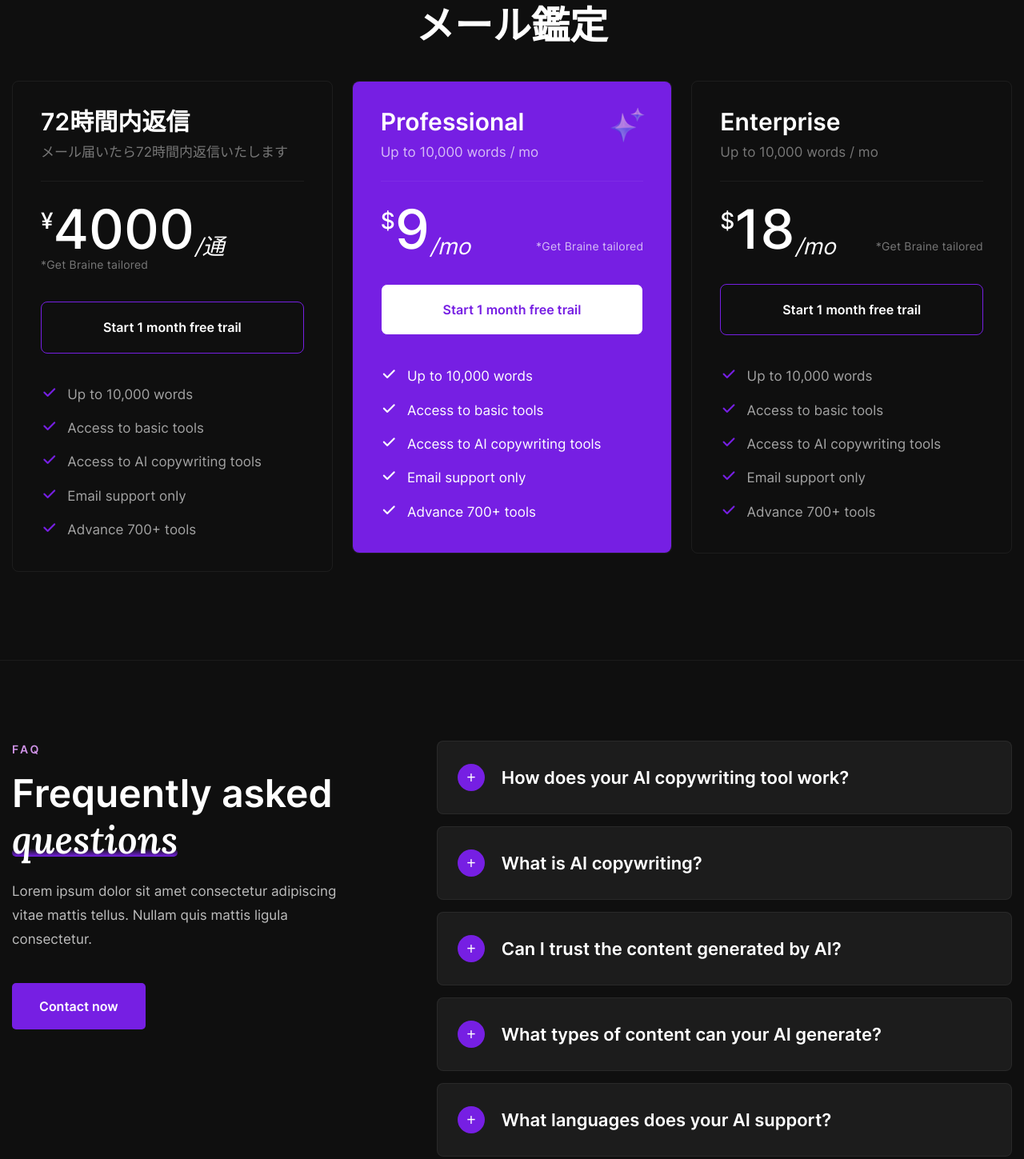
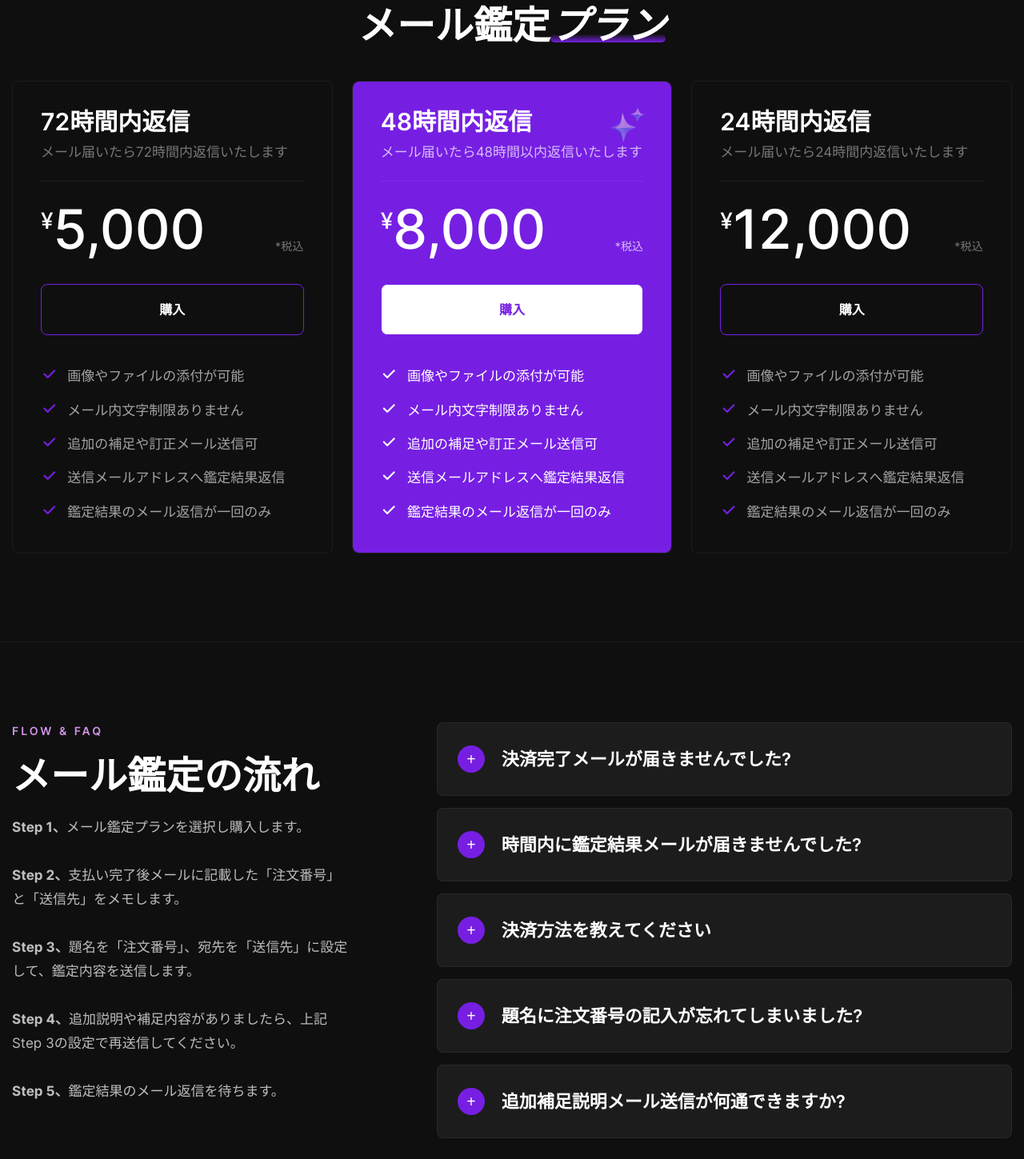
Before and after one commit to binarytree-inc/BinaryTreeOfficial, a plain HTML site: page kosuzu.html in a window 1280 px wide. Shown: the part 645-2094 px from the top of the page at 80% size. Drawn offline with Linux system fonts and the light colour scheme; files whose address does not match are found by name.

Commit message:
modify k

```diff
--- a/kosuzu.html
+++ b/kosuzu.html
@@ -171,7 +171,7 @@
 				<!-- Sec Title -->
 				<div class="sec-title centered">
 					<div class="sec-title_title">Our Pricing</div>
-					<h2 class="sec-title_heading">メール鑑定</h2>
+					<h2 class="sec-title_heading">メール鑑定<span>プラン</span></h2>
 				</div>
 				<div class="pricing-tabs tabs-box">
 
@@ -198,18 +198,18 @@
 											<div class="price-block_one-subtitle">メール届いたら72時間内返信いたします</div>
 											<div class="price-block_one-content">
 												<div class="d-flex justify-content-between align-items-end flex-wrap">
-													<div class="price-block_one-price"><sup>¥</sup>4000<sub>/通</sub></div>
-													<div class="price-block_one-text">*Get Braine tailored</div>
+													<div class="price-block_one-price"><sup>¥</sup>5,000<sub></sub></div>
+													<div class="price-block_one-text">*税込</div>
 												</div>
 												<div class="price-block_one-button">
-													<a class="template-btn price-one_button" href="#">Start 1 month free trail</a>
+													<a class="template-btn price-one_button" href="#">購入</a>
 												</div>
 												<ul class="price-block_one-list">
-													<li><i class="fa-solid fa-check fa-fw"></i>Up to 10,000 words</li>
-													<li><i class="fa-solid fa-check fa-fw"></i>Access to basic tools</li>
-													<li><i class="fa-solid fa-check fa-fw"></i>Access to AI copywriting tools</li>
-													<li><i class="fa-solid fa-check fa-fw"></i>Email support only</li>
-													<li><i class="fa-solid fa-check fa-fw"></i>Advance 700+ tools</li>
+													<li><i class="fa-solid fa-check fa-fw"></i>画像やファイルの添付が可能</li>
+													<li><i class="fa-solid fa-check fa-fw"></i>メール内文字制限ありません</li>
+													<li><i class="fa-solid fa-check fa-fw"></i>追加の補足や訂正メール送信可</li>
+													<li><i class="fa-solid fa-check fa-fw"></i>送信メールアドレスへ鑑定結果返信</li>
+													<li><i class="fa-solid fa-check fa-fw"></i>鑑定結果のメール返信が一回のみ</li>
 												</ul>
 											</div>
 										</div>
@@ -219,22 +219,22 @@
 									<div class="price-block_one active col-lg-4 col-md-6 col-sm-12">
 										<div class="price-block_one-inner">
 											<div class="price-one_stars" style="background-image:url(static/image/price-stars.png)"></div>
-											<div class="price-block_one-title">Professional</div>
-											<div class="price-block_one-subtitle">Up to 10,000 words / mo</div>
+											<div class="price-block_one-title">48時間内返信</div>
+											<div class="price-block_one-subtitle">メール届いたら48時間以内返信いたします</div>
 											<div class="price-block_one-content">
 												<div class="d-flex justify-content-between align-items-end flex-wrap">
-													<div class="price-block_one-price"><sup>$</sup>9<sub>/mo</sub></div>
-													<div class="price-block_one-text">*Get Braine tailored</div>
+													<div class="price-block_one-price"><sup>¥</sup>8,000<sub></sub></div>
+													<div class="price-block_one-text">*税込</div>
 												</div>
 												<div class="price-block_one-button">
-													<a class="template-btn price-one_button" href="#">Start 1 month free trail</a>
+													<a class="template-btn price-one_button" href="#">購入</a>
 												</div>
 												<ul class="price-block_one-list">
-													<li><i class="fa-solid fa-check fa-fw"></i>Up to 10,000 words</li>
-													<li><i class="fa-solid fa-check fa-fw"></i>Access to basic tools</li>
-													<li><i class="fa-solid fa-check fa-fw"></i>Access to AI copywriting tools</li>
-													<li><i class="fa-solid fa-check fa-fw"></i>Email support only</li>
-													<li><i class="fa-solid fa-check fa-fw"></i>Advance 700+ tools</li>
+													<li><i class="fa-solid fa-check fa-fw"></i>画像やファイルの添付が可能</li>
+													<li><i class="fa-solid fa-check fa-fw"></i>メール内文字制限ありません</li>
+													<li><i class="fa-solid fa-check fa-fw"></i>追加の補足や訂正メール送信可</li>
+													<li><i class="fa-solid fa-check fa-fw"></i>送信メールアドレスへ鑑定結果返信</li>
+													<li><i class="fa-solid fa-check fa-fw"></i>鑑定結果のメール返信が一回のみ</li>
 												</ul>
 											</div>
 										</div>
@@ -243,22 +243,22 @@
 									<!-- Price Block One -->
 									<div class="price-block_one col-lg-4 col-md-6 col-sm-12">
 										<div class="price-block_one-inner">
-											<div class="price-block_one-title">Enterprise</div>
-											<div class="price-block_one-subtitle">Up to 10,000 words / mo</div>
+											<div class="price-block_one-title">24時間内返信</div>
+											<div class="price-block_one-subtitle">メール届いたら24時間内返信いたします</div>
 											<div class="price-block_one-content">
 												<div class="d-flex justify-content-between align-items-end flex-wrap">
-													<div class="price-block_one-price"><sup>$</sup>18<sub>/mo</sub></div>
-													<div class="price-block_one-text">*Get Braine tailored</div>
+													<div class="price-block_one-price"><sup>¥</sup>12,000<sub></sub></div>
+													<div class="price-block_one-text">*税込</div>
 												</div>
 												<div class="price-block_one-button">
-													<a class="template-btn price-one_button" href="#">Start 1 month free trail</a>
+													<a class="template-btn price-one_button" href="#">購入</a>
 												</div>
 												<ul class="price-block_one-list">
-													<li><i class="fa-solid fa-check fa-fw"></i>Up to 10,000 words</li>
-													<li><i class="fa-solid fa-check fa-fw"></i>Access to basic tools</li>
-													<li><i class="fa-solid fa-check fa-fw"></i>Access to AI copywriting tools</li>
-													<li><i class="fa-solid fa-check fa-fw"></i>Email support only</li>
-													<li><i class="fa-solid fa-check fa-fw"></i>Advance 700+ tools</li>
+													<li><i class="fa-solid fa-check fa-fw"></i>画像やファイルの添付が可能</li>
+													<li><i class="fa-solid fa-check fa-fw"></i>メール内文字制限ありません</li>
+													<li><i class="fa-solid fa-check fa-fw"></i>追加の補足や訂正メール送信可</li>
+													<li><i class="fa-solid fa-check fa-fw"></i>送信メールアドレスへ鑑定結果返信</li>
+													<li><i class="fa-solid fa-check fa-fw"></i>鑑定結果のメール返信が一回のみ</li>
 												</ul>
 											</div>
 										</div>
@@ -267,87 +267,6 @@
 								</div>
 							</div>
 						</div>
-
-						<!-- Tab -->
-						<div class="tab" id="prod-yearly">
-							<div class="content">
-								<div class="row clearfix">
-									<!-- Price Block One -->
-									<div class="price-block_one col-lg-4 col-md-6 col-sm-12">
-										<div class="price-block_one-inner">
-											<div class="price-block_one-title">Starter</div>
-											<div class="price-block_one-subtitle">Up to 2,000 words / mo</div>
-											<div class="price-block_one-content">
-												<div class="d-flex justify-content-between align-items-end flex-wrap">
-													<div class="price-block_one-price"><sup>$</sup>3<sub>/mo</sub></div>
-													<div class="price-block_one-text">*Get Braine tailored</div>
-												</div>
-												<div class="price-block_one-button">
-													<a class="template-btn price-one_button" href="#">Start 1 month free trail</a>
-												</div>
-												<ul class="price-block_one-list">
-													<li><i class="fa-solid fa-check fa-fw"></i>Up to 10,000 words</li>
-													<li><i class="fa-solid fa-check fa-fw"></i>Access to basic tools</li>
-													<li><i class="fa-solid fa-check fa-fw"></i>Access to AI copywriting tools</li>
-													<li><i class="fa-solid fa-check fa-fw"></i>Email support only</li>
-													<li><i class="fa-solid fa-check fa-fw"></i>Advance 700+ tools</li>
-												</ul>
-											</div>
-										</div>
-									</div>
-
-									<!-- Price Block One -->
-									<div class="price-block_one active col-lg-4 col-md-6 col-sm-12">
-										<div class="price-block_one-inner">
-											<div class="price-one_stars" style="background-image:url(static/image/price-stars.png)"></div>
-											<div class="price-block_one-title">Professional</div>
-											<div class="price-block_one-subtitle">Up to 10,000 words / mo</div>
-											<div class="price-block_one-content">
-												<div class="d-flex justify-content-between align-items-end flex-wrap">
-													<div class="price-block_one-price"><sup>$</sup>9<sub>/mo</sub></div>
-													<div class="price-block_one-text">*Get Braine tailored</div>
-												</div>
-												<div class="price-block_one-button">
-													<a class="template-btn price-one_button" href="#">Start 1 month free trail</a>
-												</div>
-												<ul class="price-block_one-list">
-													<li><i class="fa-solid fa-check fa-fw"></i>Up to 10,000 words</li>
-													<li><i class="fa-solid fa-check fa-fw"></i>Access to basic tools</li>
-													<li><i class="fa-solid fa-check fa-fw"></i>Access to AI copywriting tools</li>
-													<li><i class="fa-solid fa-check fa-fw"></i>Email support only</li>
-													<li><i class="fa-solid fa-check fa-fw"></i>Advance 700+ tools</li>
-												</ul>
-											</div>
-										</div>
-									</div>
-
-									<!-- Price Block One -->
-									<div class="price-block_one col-lg-4 col-md-6 col-sm-12">
-										<div class="price-block_one-inner">
-											<div class="price-block_one-title">Enterprise</div>
-											<div class="price-block_one-subtitle">Up to 10,000 words / mo</div>
-											<div class="price-block_one-content">
-												<div class="d-flex justify-content-between align-items-end flex-wrap">
-													<div class="price-block_one-price"><sup>$</sup>18<sub>/mo</sub></div>
-													<div class="price-block_one-text">*Get Braine tailored</div>
-												</div>
-												<div class="price-block_one-button">
-													<a class="template-btn price-one_button" href="#">Start 1 month free trail</a>
-												</div>
-												<ul class="price-block_one-list">
-													<li><i class="fa-solid fa-check fa-fw"></i>Up to 10,000 words</li>
-													<li><i class="fa-solid fa-check fa-fw"></i>Access to basic tools</li>
-													<li><i class="fa-solid fa-check fa-fw"></i>Access to AI copywriting tools</li>
-													<li><i class="fa-solid fa-check fa-fw"></i>Email support only</li>
-													<li><i class="fa-solid fa-check fa-fw"></i>Advance 700+ tools</li>
-												</ul>
-											</div>
-										</div>
-									</div>
-								</div>
-							</div>
-						</div>
-
 					</div>
 
 				</div>
@@ -366,17 +285,15 @@
 					<div class="faq-one_title-outer">
 						<!-- Sec Title -->
 						<div class="sec-title">
-							<div class="sec-title_title">faq</div>
-							<h2 class="sec-title_heading">Frequently asked <span>questions</span></h2>
-							<div class="sec-title_text">Lorem ipsum dolor sit amet consectetur adipiscing vitae mattis tellus. Nullam quis mattis ligula consectetur.</div>
-						</div>
-						<div class="faq-one_button">
-							<a href="contact.html" class="template-btn btn-style-one">
-								<span class="btn-wrap">
-									<span class="text-one">Contact now</span>
-									<span class="text-two">Contact now</span>
-								</span>
-							</a>
+							<div class="sec-title_title">flow & faq</div>
+							<h2 class="sec-title_heading">メール鑑定の流れ</h2>
+							<div class="sec-title_text">
+								<b>Step 1、</b>メール鑑定プランを選択し購入します。<br><br>
+								<b>Step 2、</b>支払い完了後メールに記載した「注文番号」と「送信先」をメモします。<br><br>
+								<b>Step 3、</b>題名を「注文番号」、宛先を「送信先」に設定して、鑑定内容を送信します。<br><br>
+								<b>Step 4、</b>追加説明や補足内容がありましたら、上記Step 3の設定で再送信してください。<br><br>
+								<b>Step 5、</b>鑑定結果のメール返信を待ちます。
+							</div>
 						</div>
 					</div>
 				</div>
@@ -390,7 +307,7 @@
 
 							<!-- Block -->
 							<li class="accordion block">
-								<div class="acc-btn"><div class="icon-outer"><span class="icon icon-plus fa-solid fa-plus fa-fw"></span></div>How does your AI copywriting tool work?</div>
+								<div class="acc-btn"><div class="icon-outer"><span class="icon icon-plus fa-solid fa-plus fa-fw"></span></div>決済完了メールが届きませんでした?</div>
 								<div class="acc-content">
 									<div class="content">
 										<div class="text">Our AI copywriting tool uses sophisticated algorithms to understand context, tone, and language nuances. Users input specific details or prompts, and the AI generates high-quality content based on that input, refining.</div>
@@ -400,7 +317,7 @@
 
 							<!-- Block -->
 							<li class="accordion block">
-								<div class="acc-btn"><div class="icon-outer"><span class="icon icon-plus fa-solid fa-plus fa-fw"></span></div>What is AI copywriting?</div>
+								<div class="acc-btn"><div class="icon-outer"><span class="icon icon-plus fa-solid fa-plus fa-fw"></span></div>時間内に鑑定結果メールが届きませんでした?</div>
 								<div class="acc-content">
 									<div class="content">
 										<div class="text">Our AI copywriting tool uses sophisticated algorithms to understand context, tone, and language nuances. Users input specific details or prompts, and the AI generates high-quality content based on that input, refining.</div>
@@ -410,7 +327,7 @@
 
 							<!-- Block -->
 							<li class="accordion block">
-								<div class="acc-btn"><div class="icon-outer"><span class="icon icon-plus fa-solid fa-plus fa-fw"></span></div>Can I trust the content generated by AI?</div>
+								<div class="acc-btn"><div class="icon-outer"><span class="icon icon-plus fa-solid fa-plus fa-fw"></span></div>決済方法を教えてください</div>
 								<div class="acc-content">
 									<div class="content">
 										<div class="text">Our AI copywriting tool uses sophisticated algorithms to understand context, tone, and language nuances. Users input specific details or prompts, and the AI generates high-quality content based on that input, refining.</div>
@@ -420,7 +337,7 @@
 
 							<!-- Block -->
 							<li class="accordion block">
-								<div class="acc-btn"><div class="icon-outer"><span class="icon icon-plus fa-solid fa-plus fa-fw"></span></div>What types of content can your AI generate?</div>
+								<div class="acc-btn"><div class="icon-outer"><span class="icon icon-plus fa-solid fa-plus fa-fw"></span></div>題名に注文番号の記入が忘れてしまいました?</div>
 								<div class="acc-content">
 									<div class="content">
 										<div class="text">Our AI copywriting tool uses sophisticated algorithms to understand context, tone, and language nuances. Users input specific details or prompts, and the AI generates high-quality content based on that input, refining.</div>
@@ -430,7 +347,7 @@
 
 							<!-- Block -->
 							<li class="accordion block">
-								<div class="acc-btn"><div class="icon-outer"><span class="icon icon-plus fa-solid fa-plus fa-fw"></span></div>What languages does your AI support?</div>
+								<div class="acc-btn"><div class="icon-outer"><span class="icon icon-plus fa-solid fa-plus fa-fw"></span></div>追加補足説明メール送信が何通できますか?</div>
 								<div class="acc-content">
 									<div class="content">
 										<div class="text">Our AI copywriting tool uses sophisticated algorithms to understand context, tone, and language nuances. Users input specific details or prompts, and the AI generates high-quality content based on that input, refining.</div>
```
